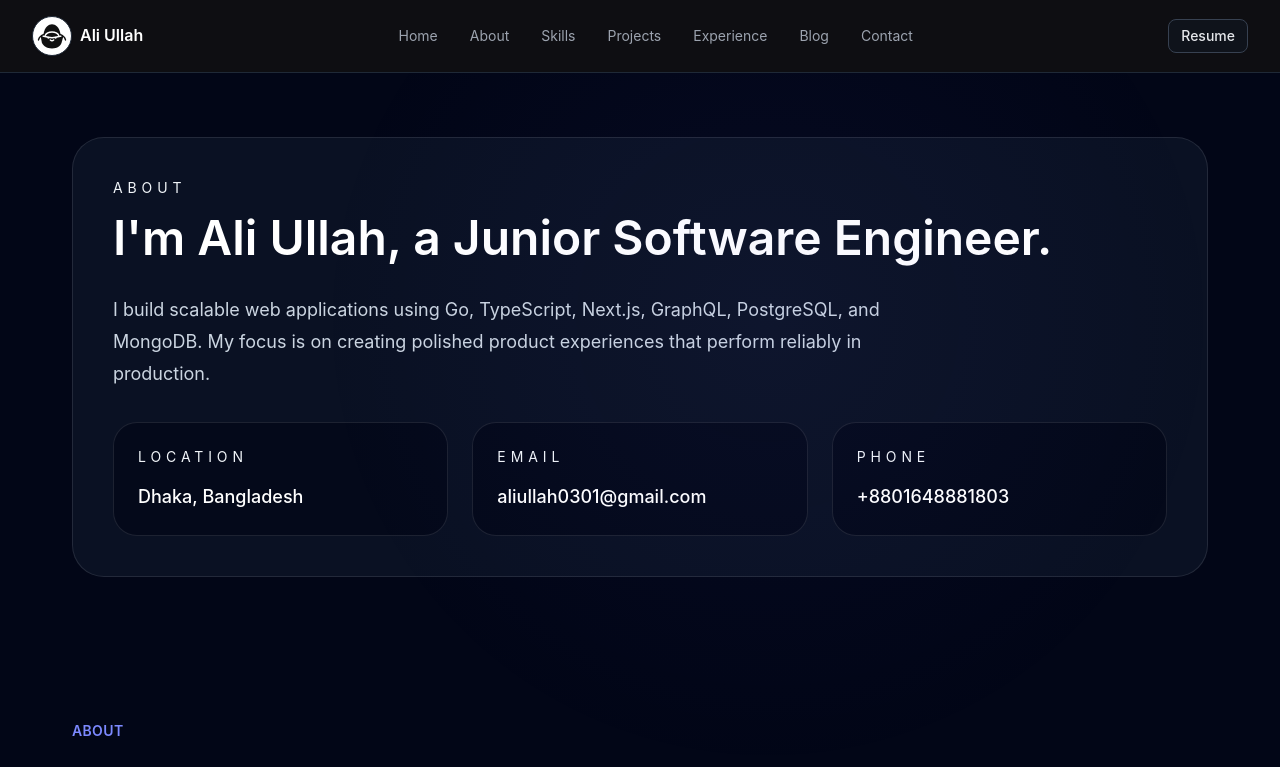
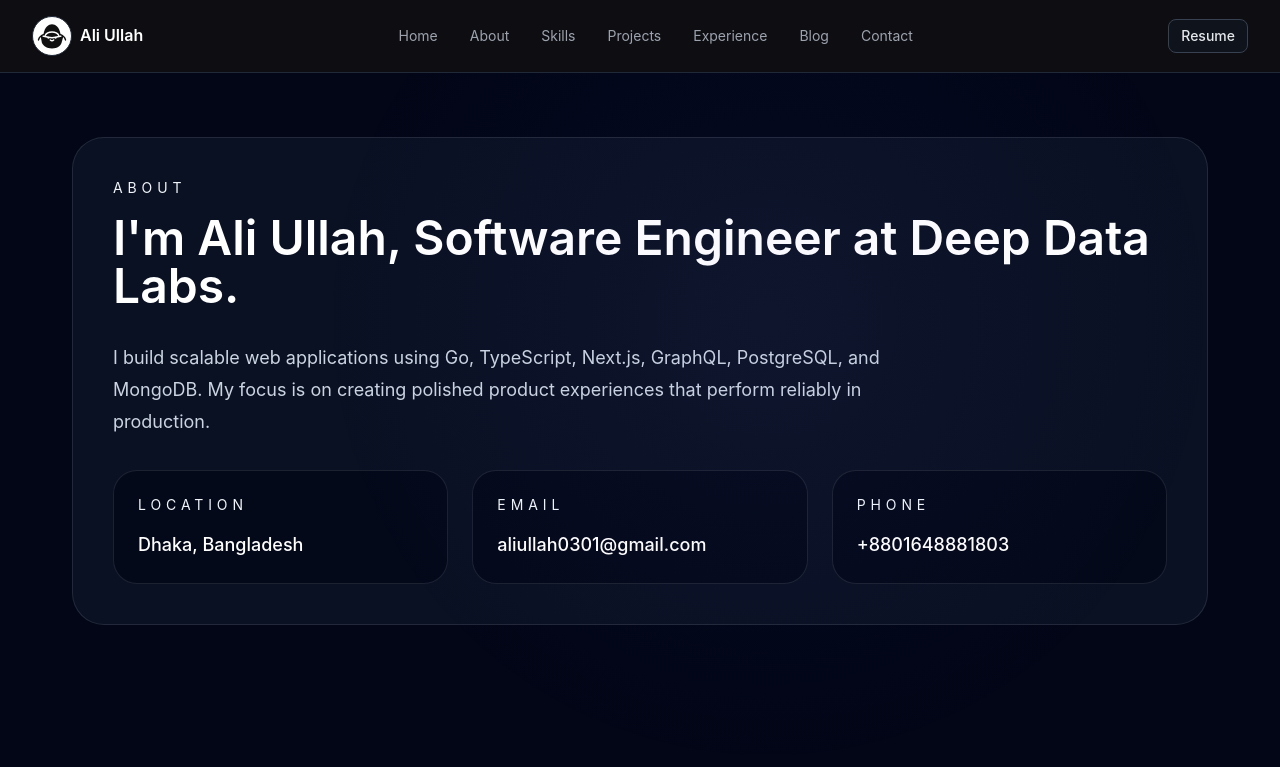
Before and after one commit to aliullah1203/portfolio, a Next.js app in the folder frontend/: page /about in a window 1280 px wide. Shown: the top 767 px of the page. Built offline with nearby package versions, Linux system fonts and the light colour scheme.

Commit message:
change the about description

```diff
--- a/frontend/src/app/about/page.tsx
+++ b/frontend/src/app/about/page.tsx
@@ -12,7 +12,7 @@ export default function AboutPage() {
           <div className="space-y-8">
             <div>
               <p className="text-sm uppercase tracking-[0.35em] text-brand-300">About</p>
-              <h1 className="mt-4 text-5xl font-semibold text-white">I'm Ali Ullah, a Junior Software Engineer.</h1>
+              <h1 className="mt-4 text-5xl font-semibold text-white">I'm Ali Ullah, Software Engineer at Deep Data Labs.</h1>
             </div>
             <p className="max-w-3xl text-lg leading-8 text-slate-300">
               I build scalable web applications using Go, TypeScript, Next.js, GraphQL, PostgreSQL, and MongoDB. My focus is on creating polished product experiences that perform reliably in production.
```
